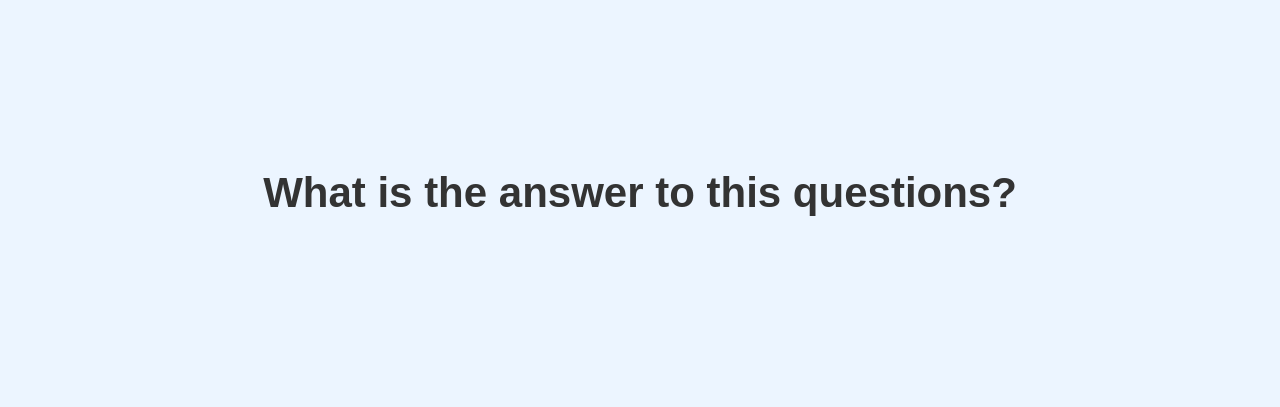
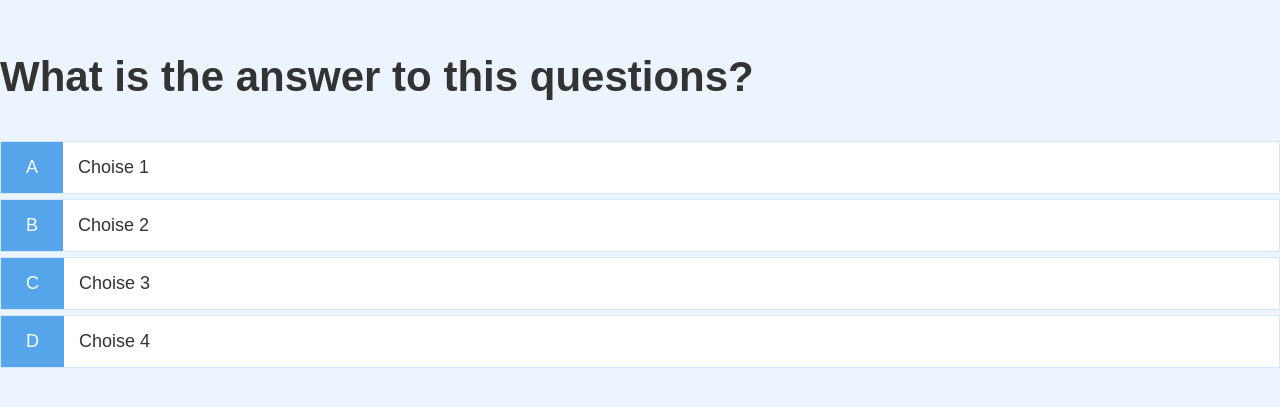
Before and after one commit to dzcorovic/quiz_app, a plain HTML site: page game.html in a window 1280 px wide. Shown: the part 187-594 px from the top of the page. Drawn offline with Linux system fonts and the light colour scheme.

Commit message:
gamepage

```diff
--- a/game.html
+++ b/game.html
@@ -6,11 +6,28 @@
     <meta name="viewport" content="width=device-width, initial-scale=1.0">
     <title>Quick Quiz - Play</title>
     <link rel="stylesheet" href="app.css">
+    <link rel="stylesheet" href="game.css">
 </head>
 <body>
     <div class="container">
         <div id="game" class="justify-center flex-column">
             <h2 id="question">What is the answer to this questions?</h2>
+            <div class="choice-container">
+                <p class="choice-prefix">A</p>
+                <p class="choice-text">Choise 1</p>
+            </div>
+            <div class="choice-container">
+                <p class="choice-prefix">B</p>
+                <p class="choice-text">Choise 2</p>
+            </div>
+            <div class="choice-container">
+                <p class="choice-prefix">C</p>
+                <p class="choice-text">Choise 3</p>
+            </div>
+            <div class="choice-container">
+                <p class="choice-prefix">D</p>
+                <p class="choice-text">Choise 4</p>
+            </div>
         </div>
     </div>
 
```
